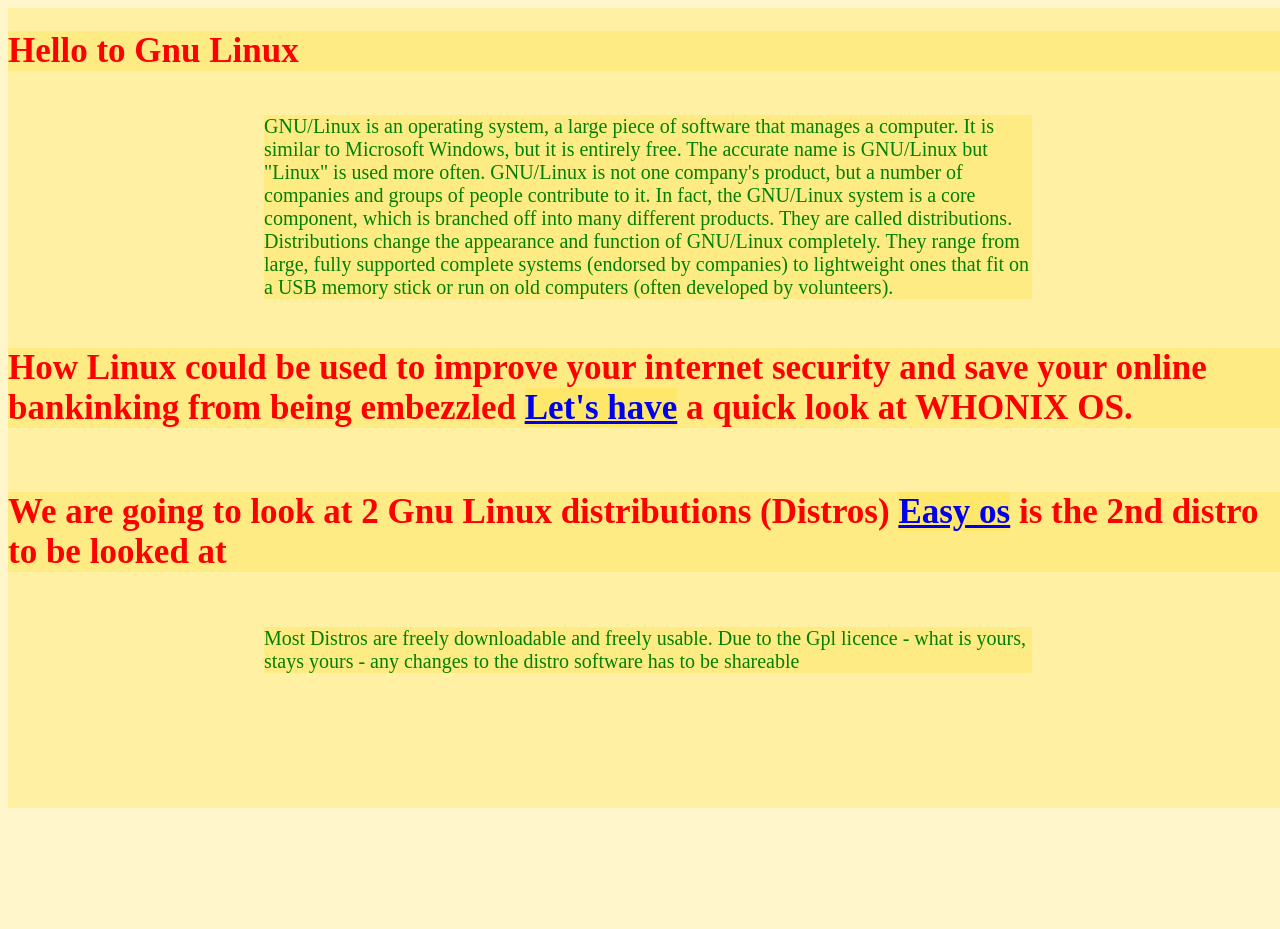
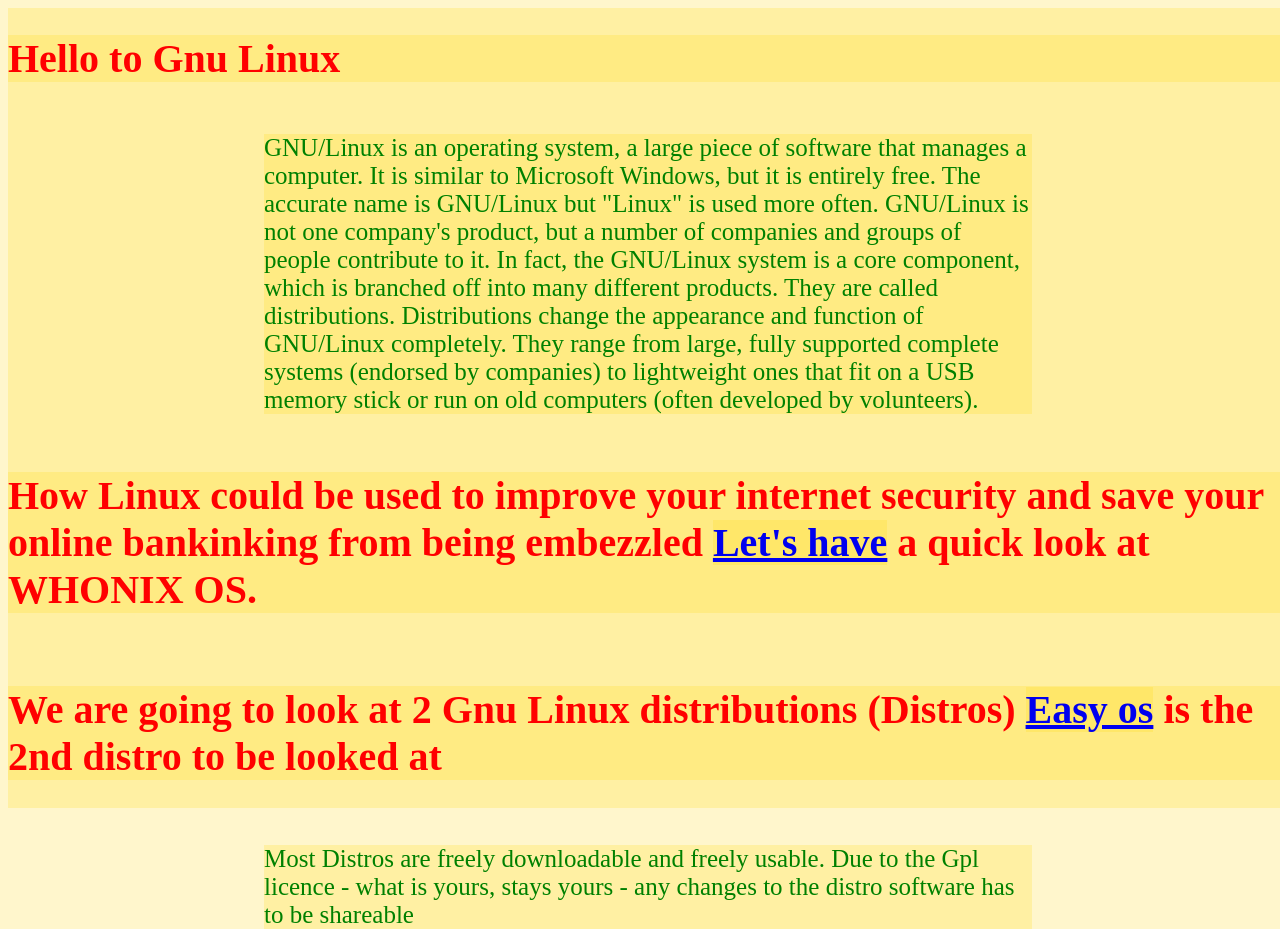
Before and after one commit to johngarside/mycodenationwebsite, a plain HTML site: page index.html in a window 1280 px wide. Before the commit the page ends 816 px from the top, so only its background shows below. Drawn offline with Linux system fonts and the light colour scheme.

Commit message:
Add files via upload

```diff
--- a/main.css
+++ b/main.css
@@ -20,7 +20,7 @@
 
 h1, h2, h3 {
     color:red;
-    font-size: 35px;
+    font-size: 40px;
 }
 /* setting the paragragh colour  */
 
@@ -30,6 +30,6 @@
     display:flex;
     width:60%;
     align-self: center;
-    font-size: 20px;
+    font-size: 25px;
     color: green;
 }
```
